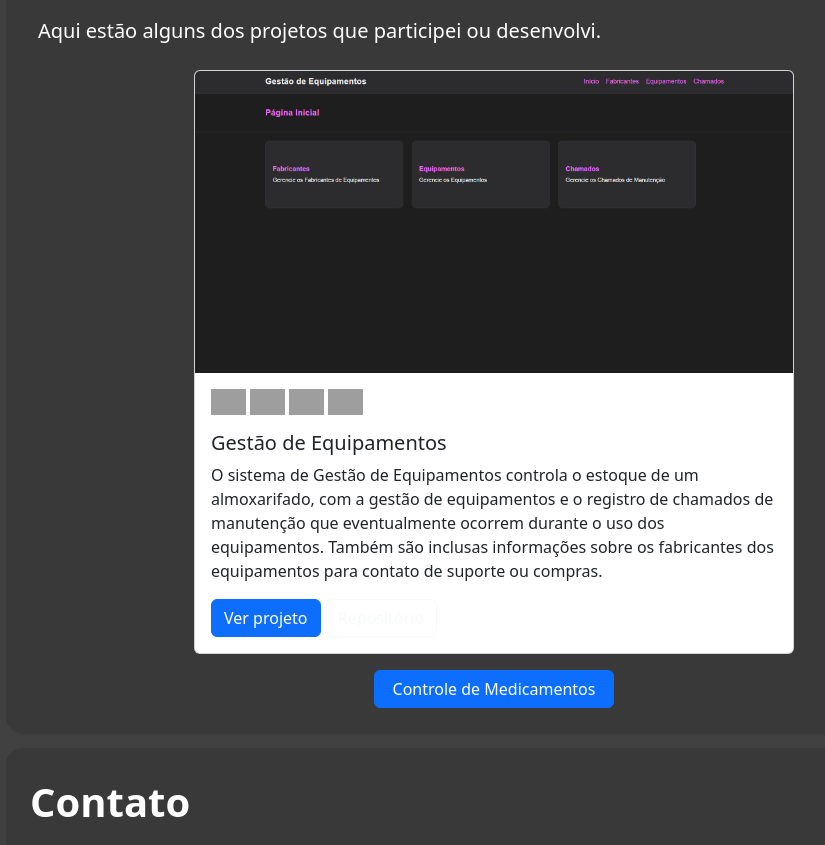
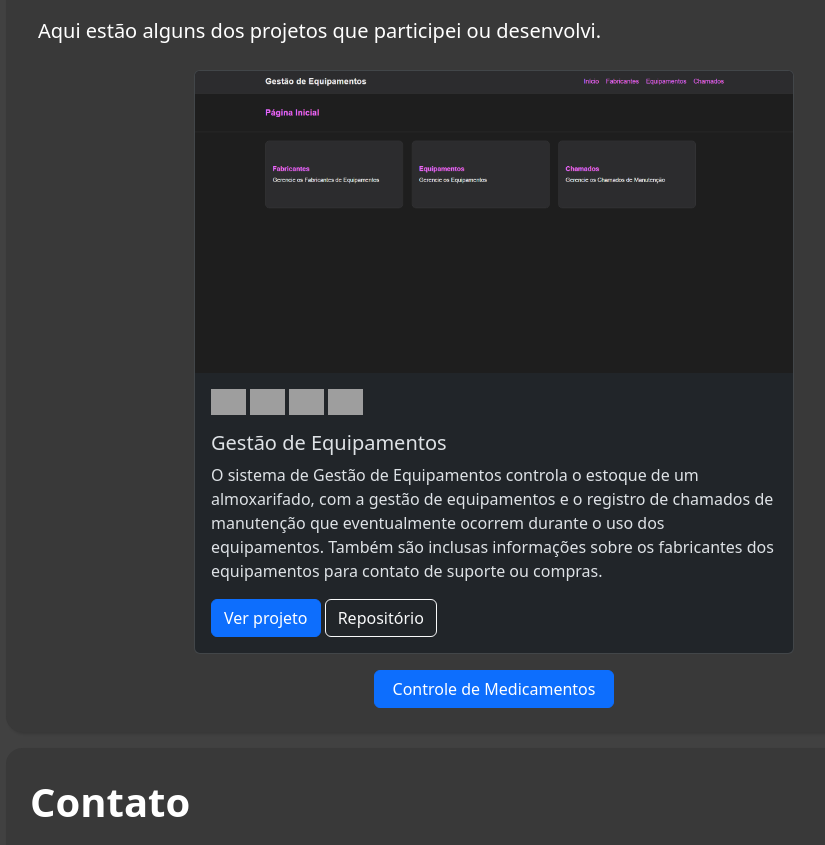
Before and after one commit to Philipisauer/portifolio, a plain HTML site: page index.html in a window 1280 px wide. Shown: the part 1108-1953 px from the top of the page, without its empty margins (146-971 px from the left). Drawn offline with nearby package versions, Linux system fonts and the light colour scheme; grey boxes are pictures that could not be loaded.

Commit message:
alterado tema do card

```diff
--- a/index.html
+++ b/index.html
@@ -144,7 +144,7 @@
                 Aqui estão alguns dos projetos que participei ou desenvolvi.
             </p>
 
-            <div class="card mt-4 mx-3 mx-md-auto" style="max-width: 600px;">
+            <div class="card mt-4 mx-3 mx-md-auto" style="max-width: 600px;" data-bs-theme="dark">
                 <img id="imgCard" class="card-img-top">
                 <div class="card-body">
                     <span id="stackCard" class="d-flex gap-1"></span>
```
